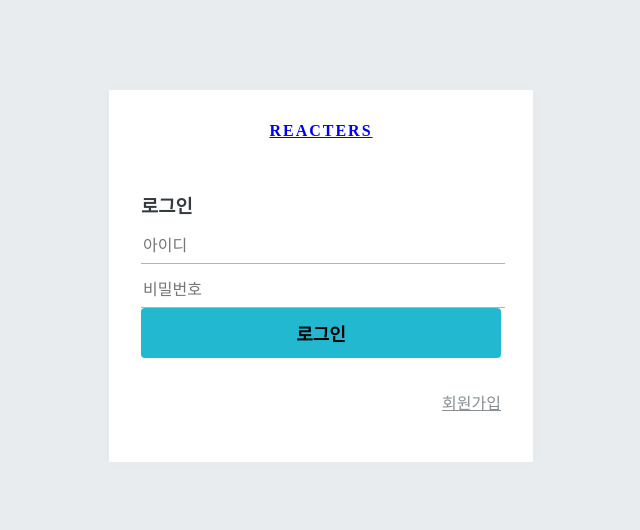
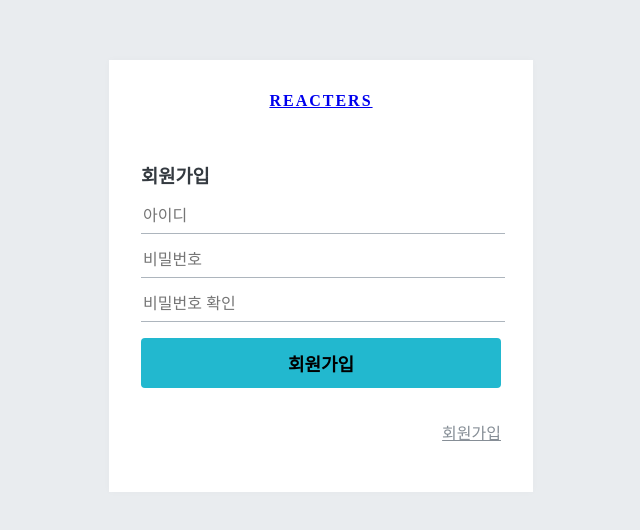
Before and after one commit to pic301/blog-frontend, a React (Create React App) app: page /register in a window 1280 px wide. Shown: the part 124-654 px from the top of the page, without its empty margins (319-959 px from the left). Built offline with nearby package versions, Linux system fonts and the light colour scheme; the HTML template or start-up script is replaced by a standard one.

Commit message:
add  AuthForm UI

```diff
--- a/src/components/auth/AuthForm.js
+++ b/src/components/auth/AuthForm.js
@@ -2,7 +2,7 @@ import React from 'react';
 import styled from 'styled-components';
 import Button from '../common/Button'
 import palette from '../../lib/styles/palette';
-import {Link} from 'react-router-dom';
+import { Link } from 'react-router-dom';
 
 /**
  * 회원가입 또는 로그인 폼
@@ -43,11 +43,16 @@ const Footer = styled.div`
 const ButtonWithMarginTop = styled(Button)`
     margin-top:1rem;
 `;
+const textMap = {
+    login: '로그인',
+    register:'회원가입'
+}
 
-const AuthForm = () => {
+const AuthForm = ({type}) => {
+    const text = textMap[type]
     return (
         <AuthFormBlock>
-            <h3>로그인</h3>
+            <h3>{text}</h3>
             <form>
             <StyledInput autoComplete="username" name="username" placeholder="아이디"/>
             <StyledInput
@@ -56,10 +61,23 @@ const AuthForm = () => {
                 placeholder="비밀번호"
                 type="password"
             />
-            <Button cyan fullWidth>로그인</Button>
+            {type === 'register' && (
+              <StyledInput
+                autoComplete="new-password"
+                name="passwordConfirm"
+                placeholder="비밀번호 확인"
+                type="password"
+            />
+            )}
+            <ButtonWithMarginTop cyan fullWidth>
+                {text}
+            </ButtonWithMarginTop>
             </form>
             <Footer>
-                <Link to="/register">회원가입</Link>
+                {type === 'register' ?<Link to="/register">{text}</Link> :
+            <Link to="/login">{text}</Link>
+            }
+
             </Footer>
         </AuthFormBlock>
     );
--- a/src/pages/LoginPage.js
+++ b/src/pages/LoginPage.js
@@ -6,7 +6,7 @@ const LoginPage = () => {
     return (
         <div>
             <AuthTemplate>
-                <AuthForm/>
+                <AuthForm type="login"/>
             </AuthTemplate>
         </div>
     );
--- a/src/pages/RegisterPage.js
+++ b/src/pages/RegisterPage.js
@@ -6,7 +6,7 @@ const RegisterPage = () => {
     return (
         <div>
              <AuthTemplate>
-                <AuthForm/>
+                <AuthForm type="register"/>
             </AuthTemplate>
         </div>
     );
```
